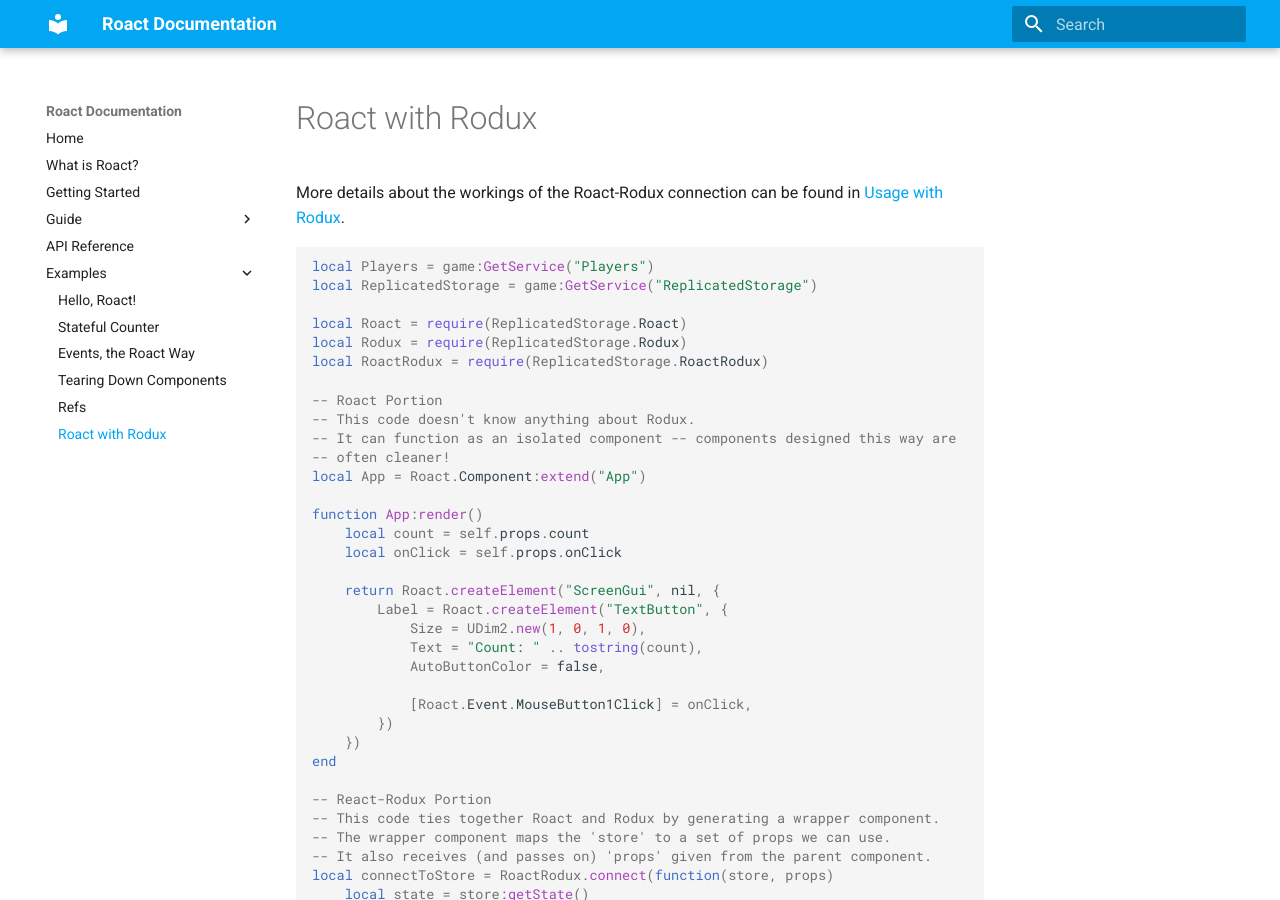
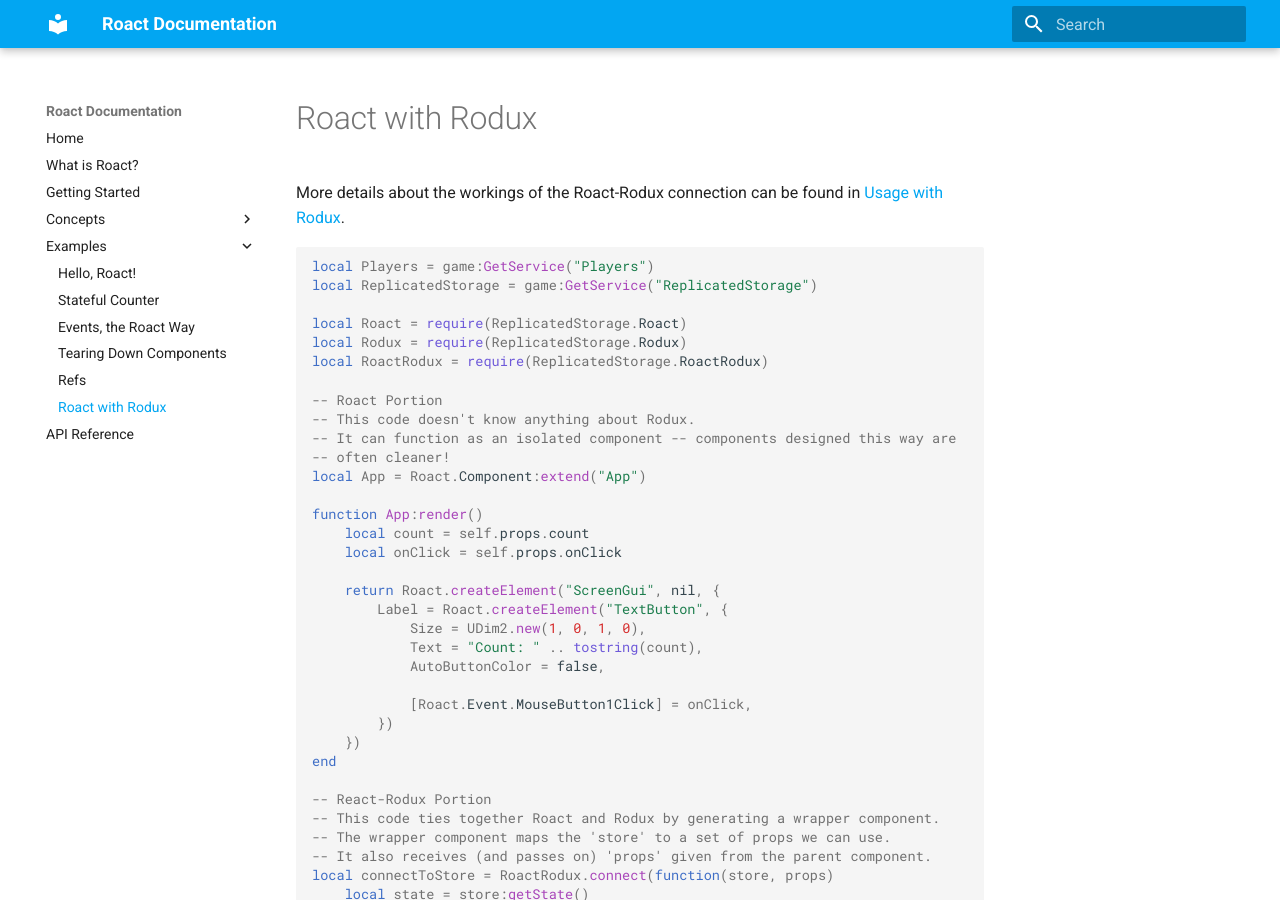
Before and after one commit to Roblox/roact, an MkDocs documentation site: the page built from docs/examples/roact-rodux.md, in a window 1280 px wide and 900 px high. Built offline with MkDocs 1.6.1 and Material for MkDocs 9.7.7, drawn with Linux system fonts in a browser that asks for light colours; old or Windows-style settings are respelled for this version of MkDocs; some of the changed lines change nothing that is shown.

Commit message:
Reorganize into 'concepts', shuffle docs menu

````diff
--- a/docs/examples/roact-rodux.md
+++ b/docs/examples/roact-rodux.md
@@ -1,5 +1,5 @@
 # Roact with Rodux
-More details about the workings of the Roact-Rodux connection can be found in [Usage with Rodux](/guide/usage-with-rodux.md).
+More details about the workings of the Roact-Rodux connection can be found in [Usage with Rodux](/concepts/usage-with-rodux.md).
 
 ```lua
 local Players = game:GetService("Players")
--- a/mkdocs.yml
+++ b/mkdocs.yml
@@ -9,12 +9,11 @@
   - Home: index.md
   - What is Roact?: what-is-roact.md
   - Getting Started: getting-started.md
-  - Guide:
-    - Elements and Components: guide/elements-components.md
-    - Props and State: guide/props-and-state.md
-    - Lifecycle of Components: guide/lifecycle.md
-    - Usage with Rodux: guide/usage-with-rodux.md
-  - API Reference: api-reference.md
+  - Concepts:
+    - Elements and Components: concepts/elements-components.md
+    - Props and State: concepts/props-and-state.md
+    - Lifecycle of Components: concepts/lifecycle.md
+    - Usage with Rodux: concepts/usage-with-rodux.md
   - Examples:
     - Hello, Roact!: examples/hello-roact.md
     - Stateful Counter: examples/counter.md
@@ -22,6 +21,7 @@
     - Tearing Down Components: examples/teardown.md
     - Refs: examples/refs.md
     - Roact with Rodux: examples/roact-rodux.md
+  - API Reference: api-reference.md
 
 markdown_extensions:
   - admonition
````
Also changed, not shown: docs/concepts/elements-components.md (renamed from docs/guide/elements-components.md), docs/concepts/lifecycle.md (renamed from docs/guide/lifecycle.md), docs/concepts/props-and-state.md (renamed from docs/guide/props-and-state.md), docs/concepts/usage-with-rodux.md (renamed from docs/guide/usage-with-rodux.md).
